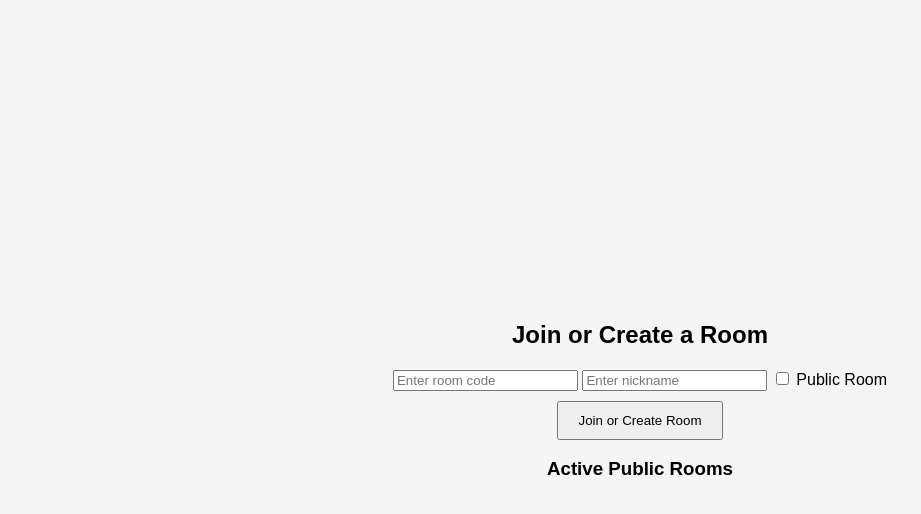
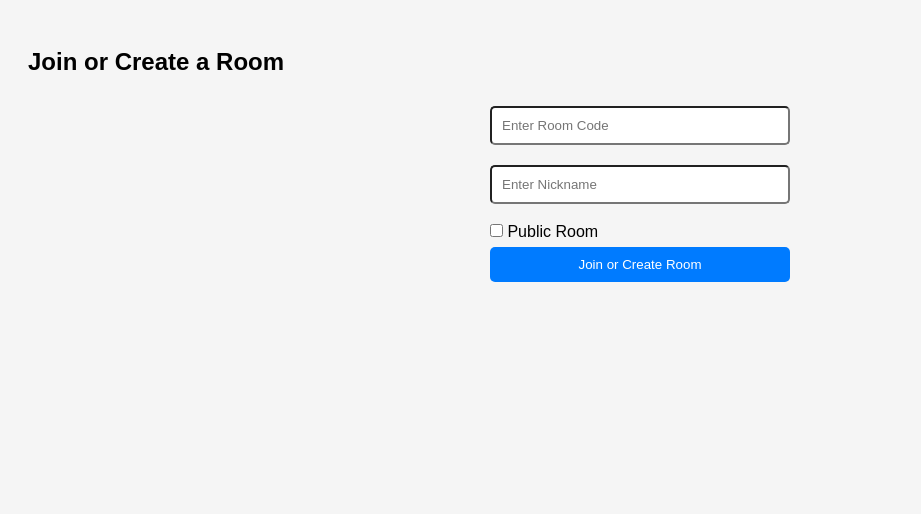
Before and after one commit to GeoFlame/GeoChat, a website: page public/index.html in a window 1280 px wide. Shown: the whole page, without its empty margins (0-921 px from the left). Drawn offline with nearby package versions, Linux system fonts and the light colour scheme; no server answers.

Commit message:
Update index.html

```diff
--- a/public/index.html
+++ b/public/index.html
@@ -3,67 +3,28 @@
 <head>
     <meta charset="UTF-8">
     <meta name="viewport" content="width=device-width, initial-scale=1.0">
-    <title>Join or Create Room</title>
+    <title>Room Creation</title>
     <style>
-        body {
-            font-family: Arial, sans-serif;
-            display: flex;
-            flex-direction: column;
-            align-items: center;
-            justify-content: center;
-            min-height: 100vh;
-            margin: 0;
-            background-color: #f5f5f5;
-        }
-        #roomSelection {
-            width: 100%;
-            max-width: 500px;
-            text-align: center;
-        }
-        #messages {
-            list-style-type: none;
-            padding: 0;
-            margin: 20px 0;
-        }
-        button {
-            padding: 10px 20px;
-            margin-top: 10px;
-        }
+        body { font-family: Arial, sans-serif; padding: 20px; background-color: #f5f5f5; }
+        #joinRoomForm { display: flex; flex-direction: column; width: 300px; margin: 0 auto; }
+        input { padding: 10px; margin: 10px 0; border-radius: 5px; }
+        button { padding: 10px; background-color: #007BFF; color: #fff; border: none; border-radius: 5px; }
     </style>
 </head>
 <body>
-    <div id="roomSelection">
-        <h2>Join or Create a Room</h2>
-        <input type="text" id="roomCodeInput" placeholder="Enter room code" />
-        <input type="text" id="nicknameInput" placeholder="Enter nickname" />
-        <input type="checkbox" id="isPublic" /> Public Room
-        <button onclick="joinOrCreateRoom()">Join or Create Room</button>
-
-        <h3>Active Public Rooms</h3>
-        <ul id="activeRooms"></ul>
-    </div>
+    <h2>Join or Create a Room</h2>
+    <form id="joinRoomForm">
+        <input type="text" id="roomCodeInput" placeholder="Enter Room Code" required />
+        <input type="text" id="nicknameInput" placeholder="Enter Nickname" required />
+        <label>
+            <input type="checkbox" id="isPublic" /> Public Room
+        </label>
+        <button type="button" onclick="joinOrCreateRoom()">Join or Create Room</button>
+    </form>
 
     <script src="/socket.io/socket.io.js"></script>
     <script>
         const socket = io();
-
-        // Fetch and display public rooms
-        function fetchPublicRooms() {
-            fetch('/rooms')
-                .then(response => response.json())
-                .then(data => {
-                    const roomList = document.getElementById('activeRooms');
-                    roomList.innerHTML = ''; // Clear the list before adding new rooms
-                    data.forEach(roomCode => {
-                        const listItem = document.createElement('li');
-                        listItem.textContent = `Room: ${roomCode}`;
-                        roomList.appendChild(listItem);
-                    });
-                });
-        }
-
-        // Fetch public rooms when the page loads
-        fetchPublicRooms();
 
         function joinOrCreateRoom() {
             const roomCode = document.getElementById('roomCodeInput').value.trim();
@@ -79,7 +40,7 @@
                 if (isNicknameTaken) {
                     alert('Nickname is already taken!');
                 } else {
-                    alert(`Joined room ${roomCode}`);
+                    // Redirect to the chat page after joining/creating the room
                     window.location.href = `/chat?roomCode=${roomCode}&nickname=${nickname}`;
                 }
             });
```
